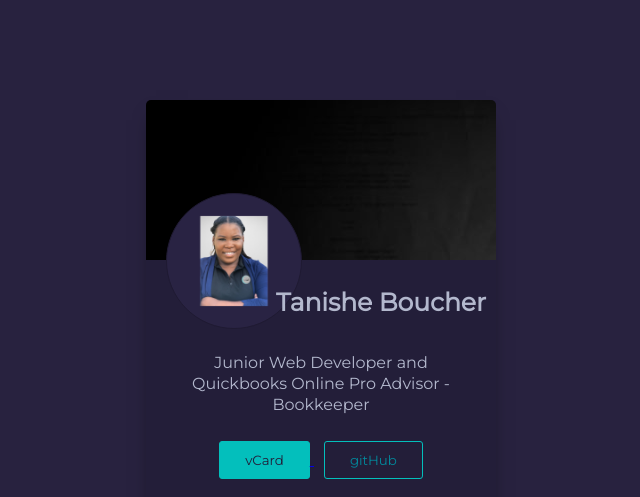
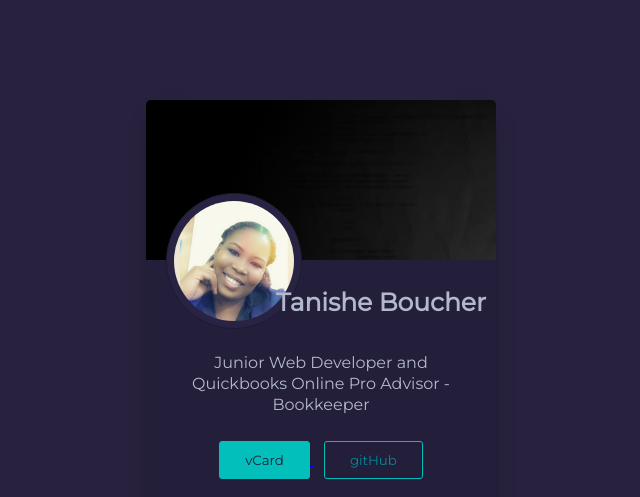
Before and after one commit to tanisheboucher/tb_profile_card, a plain HTML site: page index.html in a window 1280 px wide. Shown: the top 497 px of the page, without its empty margins (319-959 px from the left). Drawn offline with Linux system fonts and the light colour scheme.

Commit message:
Update index.html

```diff
--- a/index.html
+++ b/index.html
@@ -11,7 +11,7 @@
 <!-- partial:index.partial.html -->
 <div class="container">
       <div class="cover-photo">
-        <img src="tanisheboucher.png" class="profile">
+        <img src="tanisheboucher.jpg" class="profile">
       </div>
       <div class="profile-name">Tanishe Boucher</div>
       <p class="about">Junior Web Developer and<br>Quickbooks Online Pro Advisor - Bookkeeper</p>
```
